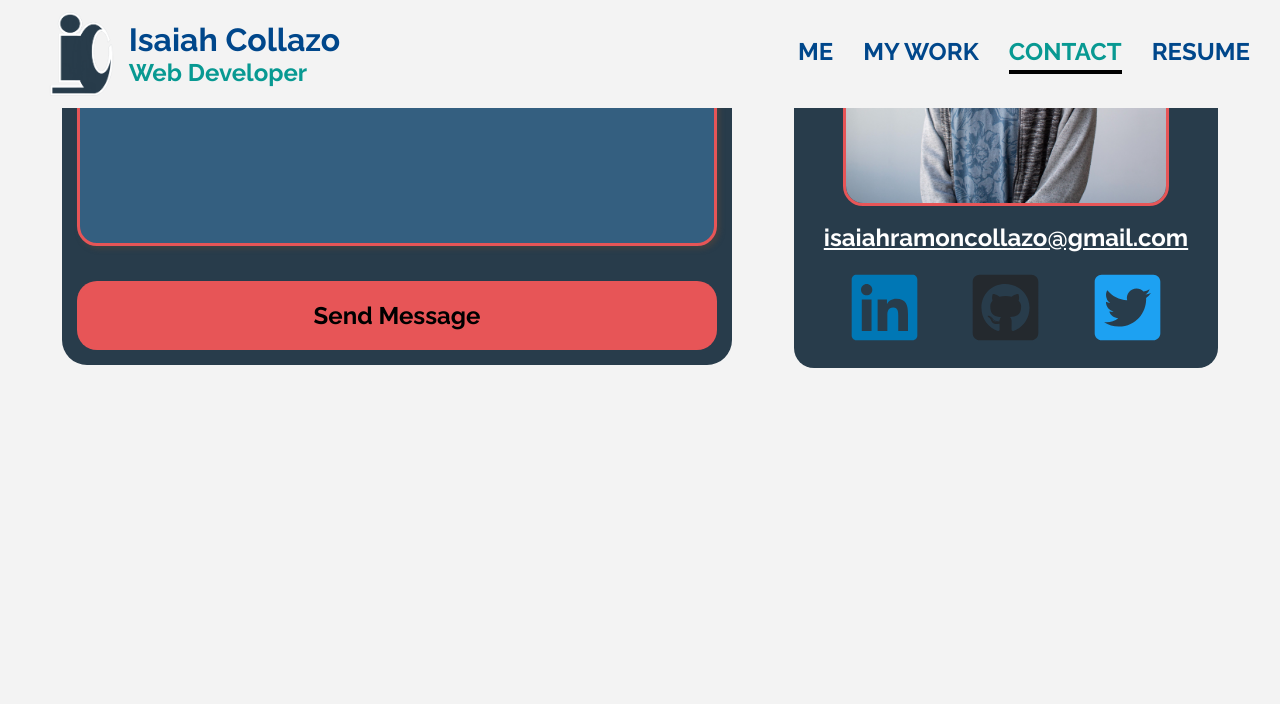
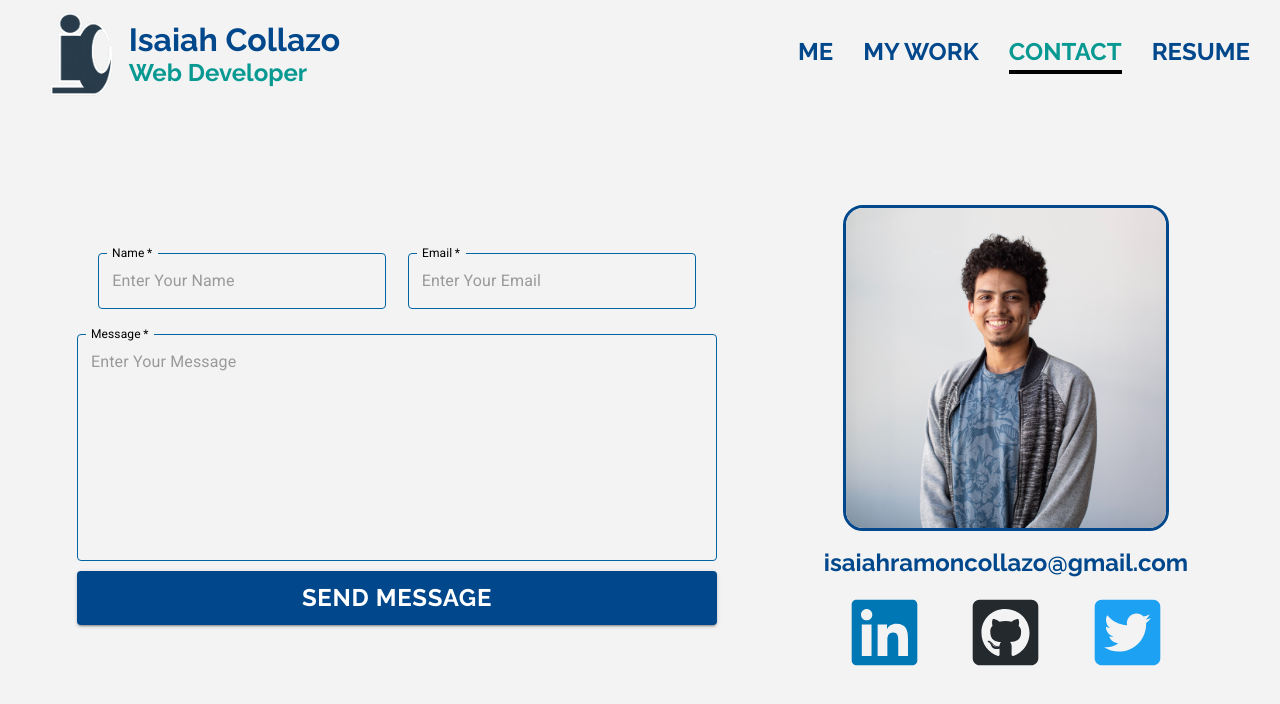
Before and after one commit to IsaiahCollazo99/portfolio-site, a React (Create React App) app in the folder isaiah-collazo/: page /contact in a window 1280 px wide. Shown: the top 704 px of the page. Built offline with nearby package versions, Linux system fonts and the light colour scheme.

Commit message:
Custom Input Field, and Contact css

```diff
--- /dev/null
+++ b/isaiah-collazo/src/components/CustomTextField.js
@@ -0,0 +1,48 @@
+import { withStyles } from '@material-ui/core/styles';
+import { TextField, InputBase } from '@material-ui/core';
+
+const CustomTextField = withStyles({
+    root: {
+        '& label': {
+          color: 'black',
+        },
+        '& .MuiInput-underline:after': {
+          borderBottomColor: 'green',
+        },
+        '& .MuiOutlinedInput-root': {
+          '& fieldset': {
+            borderColor: '#0065a3',
+          },
+          '&:hover fieldset': {
+            borderColor: '#003F65',
+          },
+          '&.Mui-focused fieldset': {
+            borderColor: '#0BE6DB',
+          },
+        },
+      },
+})(TextField);
+
+export const CustomInputBase = withStyles({
+  root: {
+    '& label': {
+      color: 'black',
+    },
+    '& .MuiInput-underline:after': {
+      borderBottomColor: 'green',
+    },
+    '& .MuiOutlinedInput-root': {
+      '& fieldset': {
+        borderColor: '#0065a3',
+      },
+      '&:hover fieldset': {
+        borderColor: '##003F65',
+      },
+      '&.Mui-focused fieldset': {
+        borderColor: '#FF832B',
+      },
+    },
+  }
+})(InputBase);
+
+export default CustomTextField;
--- a/isaiah-collazo/src/components/contact/EmailForm.js
+++ b/isaiah-collazo/src/components/contact/EmailForm.js
@@ -1,5 +1,7 @@
+import { Button } from '@material-ui/core';
 import React from 'react';
 import { useInput } from '../../util/customHooks/custhomHooks';
+import CustomTextField from '../CustomTextField';
 
 const EmailForm = () => {
     const useName = useInput("");
@@ -10,19 +12,58 @@ const EmailForm = () => {
         <form className="emailForm" autoComplete="off" action="https://formspree.io/mjvaklbn" method="POST" name="emailForm">
 
             <div className="userInfo">
-                <label htmlFor="name" className="nameLabel">Name: </label>
-                <input type="text" {...useName} placeholder="Enter Your Name" name="name" required className="nameInput"/>
+                <CustomTextField
+                    type="text"
+                    {...useName}
+                    placeholder="Enter Your Name"
+                    name="name"
+                    label="Name"
+                    variant="outlined"
+                    InputLabelProps={{
+                        shrink: true,
+                    }}
+                    style={{width: '45%'}}
+                    required
+                />
 
-                <label htmlFor="_replyto" className="emailLabel">Email: </label>
-                <input type="email" {...useEmail} placeholder="Enter Your Email" name="_replyto" required className="emailInput"/>
+                <CustomTextField
+                    type="email"
+                    {...useEmail}
+                    placeholder="Enter Your Email"
+                    name="_replyto"
+                    required
+                    label="Email"
+                    variant="outlined"
+                    style={{width: '45%'}}
+                    InputLabelProps={{
+                        shrink: true,
+                    }}
+                />
             </div>
 
-            <div className="formMessage">
-                <label htmlFor="message">Message: </label>
-                <textarea {...useMessage} placeholder="Enter Your Message" name="message" required rows="10" cols="30"/>
-            </div>
+            <CustomTextField
+                {...useMessage}
+                placeholder="Enter Your Message"
+                name="message"
+                required
+                rows={10}
+                label="Message"
+                variant="outlined"
+                fullWidth
+                InputLabelProps={{
+                    shrink: true
+                }}
+                multiline
+            />
 
-            <input type="submit" value="Send Message"/>
+            <Button
+                variant="contained"
+                fullWidth
+                type="submit"
+                color="primary"
+            >
+                Send Message
+            </Button>
         </form>
     )
 }
--- a/isaiah-collazo/src/css/contact/contact.css
+++ b/isaiah-collazo/src/css/contact/contact.css
@@ -5,8 +5,8 @@
     justify-self: center;
     justify-content: space-evenly;
     width: 100%;
-    margin-top: 150px;
     margin-bottom: 10px;
+    grid-row: 2 / 3;
 }
 
 .contactPic {
@@ -15,7 +15,6 @@
     flex-direction: column;
     justify-content: center;
     align-items: center;
-    background-color: #283c4b;
     padding: 20px;
     border-radius: 20px;
     height: fit-content;
@@ -24,13 +23,13 @@
 
 .contactPic img {
     max-width: 20em;
-    border: 3px solid #e75557;
+    border: 3px solid #00478B;
     border-radius: 20px;
     transition: 0.3s ease-in-out;
 }
 
 .contactPic img:hover {
-    border-color: #37A8FF;
+    border-color: #089992;
     cursor: pointer;
 }
 
@@ -43,15 +42,16 @@
 }
 
 .contactEmail {
-    color: white;
     font-size: 24px;
     text-align: center;
     margin-bottom: 20px;
     font-family: "Raleway";
+    color: #00478B;
+    text-decoration: none;
 }
 
 .contactEmail:hover {
-    color: #37A8FF;
+    color: #089992;
 }
 
 .socialMedia {
@@ -67,7 +67,6 @@
 }
 
 .emailForm {
-    background-color: #283c4b;
     display: flex;
     flex-direction: column;
     width: 50%;
@@ -79,31 +78,10 @@
 }
 
 .userInfo {
-    display: grid;
-    grid-template: 1fr 1fr 1fr 1fr;
+    width: 100%;
+    display: flex;
     margin-bottom: 25px;
-}
-
-.nameLabel {
-    grid-column: 1 / 2;
-    grid-row: 1 / 2;
-}
-
-.emailLabel {
-    grid-column: 2 / 3;
-    grid-row: 1 / 3;
-}
-
-.nameInput {
-    width: 90%;
-    grid-column: 1 / 2;
-    grid-row: 2 / 3;
-}
-
-.emailInput {
-    width: 90%;
-    grid-column: 2 / 3;
-    grid-row: 2 / 3;
+    justify-content: space-evenly;
 }
 
 .formMessage {
@@ -112,62 +90,14 @@
     margin-bottom: 25px;
 }
 
-.emailForm ::placeholder {
-    color: rgb(179, 179, 179);
+.emailForm button {
+    margin-top: 10px;
+    font-size: 24px;
+    font-family: 'Raleway';
 }
 
-label {
-    color: white;
-    font-family: 'Raleway';
-    margin-bottom: 5px;
-    margin-left: 5px;
-}
-
-input[type=submit] {
-    font-family: 'Raleway';
-    color: black;
-    margin-top: 10px;
-    font-size: 24px;
-    padding: 20px 15px;
-    border-radius: 20px;
-    background-color: #e75557;
-    border: none;
-    transition: ease-in-out 0.5s;
-}
-
-input[type=submit]:hover {
-    cursor: pointer;
-    background-color: #37A8FF;
-}
-
-input[type=submit]:active {
-	position:relative;
-	top:1px;
-}
-
-
-input[type="text"], input[type="email"], textarea {
-    padding: 8px;
-    font-size: 18px;
-    border-width: 3px;
-    border-color: #e75557;
-    background-color: #345f80;
-    color: #ffffff;
-    border-style: solid;
-    border-radius: 20px;
-    box-shadow: 3px 3px 5px rgba(66,66,66,.94);
-    line-height: 130%;
-    transition: ease-in-out 0.3s;
-}
-
-input:focus, textarea:focus {
-    outline: none;
-    border-color: #37A8FF;
-}
-
-textarea {
-    resize: none;
-    font-family: sans-serif;
+.emailForm button:hover {
+    background-color: #032BA3;
 }
 
 @media only screen and (max-width: 1175px) {
```
